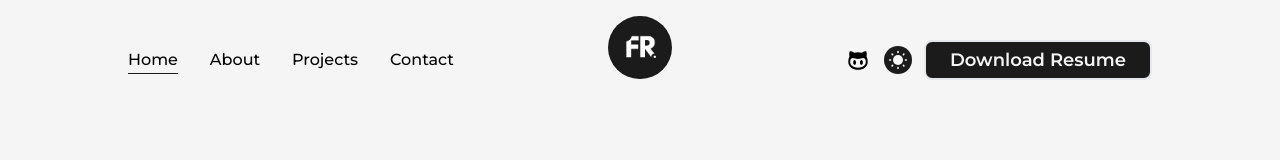
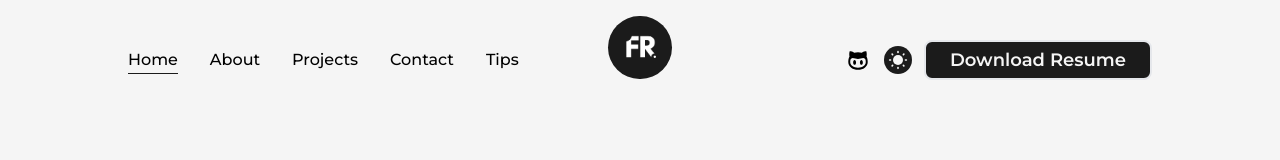
Before and after one commit to FthRobby/portofolio-next-v2, a Next.js app: page / in a window 1280 px wide. Shown: the top 160 px of the page. Built offline with nearby package versions, Linux system fonts and the light colour scheme.

Commit message:
🐛 fix: update navbar components

```diff
--- a/src/components/Navbar.js
+++ b/src/components/Navbar.js
@@ -13,13 +13,14 @@ import {
 import { motion } from "framer-motion";
 import { useThemeSwitch } from "./Hooks/useThemeSwitch";
 
-const CustomLink = ({ href, title, className = "" }) => {
+const CustomLink = ({ href, title, className = "", target }) => {
   const router = useRouter();
 
   return (
     <Link
       href={href}
       className={`${className}  rounded relative group lg:text-light lg:dark:text-dark`}
+      target={target}
     >
       {title}
       <span
@@ -31,12 +32,13 @@ const CustomLink = ({ href, title, className = "" }) => {
   );
 };
 
-const CustomMobileLink = ({ href, title, className = "", toggle }) => {
+const CustomMobileLink = ({ href, title, className = "", toggle, target }) => {
   const router = useRouter();
 
   const handleClick = () => {
     toggle();
     router.push(href);
+    target
   };
 
   return (
@@ -105,6 +107,7 @@ const Navbar = () => {
           <CustomLink className="mx-4" href="/about" title="About" />
           <CustomLink className="mx-4" href="/projects" title="Projects" />
           <CustomLink className="mx-4" href="/contact" title="Contact" />
+          <CustomLink className="mx-4" href="https://dashboard.frobby.tech/" title="Tips" target={'_blank'} />
 
           {/* <CustomLink className="ml-4" href="/articles" title="Articles" /> */}
         </nav>
@@ -217,6 +220,12 @@ const Navbar = () => {
               href="/contact"
               title="Contact"
             />
+            <CustomMobileLink
+              toggle={handleClick}
+              className="ml-4 lg:m-0 lg:my-2"
+              href="https://dashboard.frobby.tech/"
+              title="Tips & Trick"
+            />
             <a
               download
               href="/resume_FRobbySalam.pdf"
```
